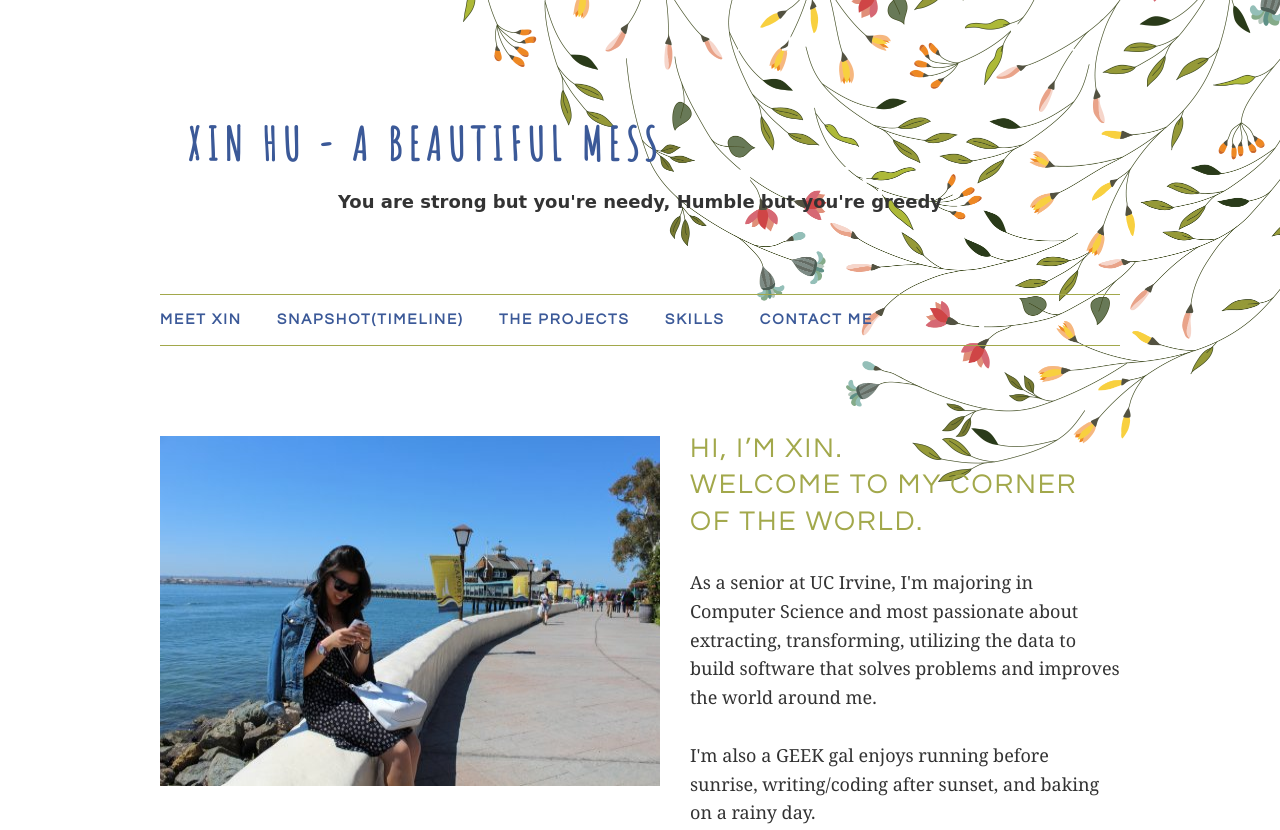
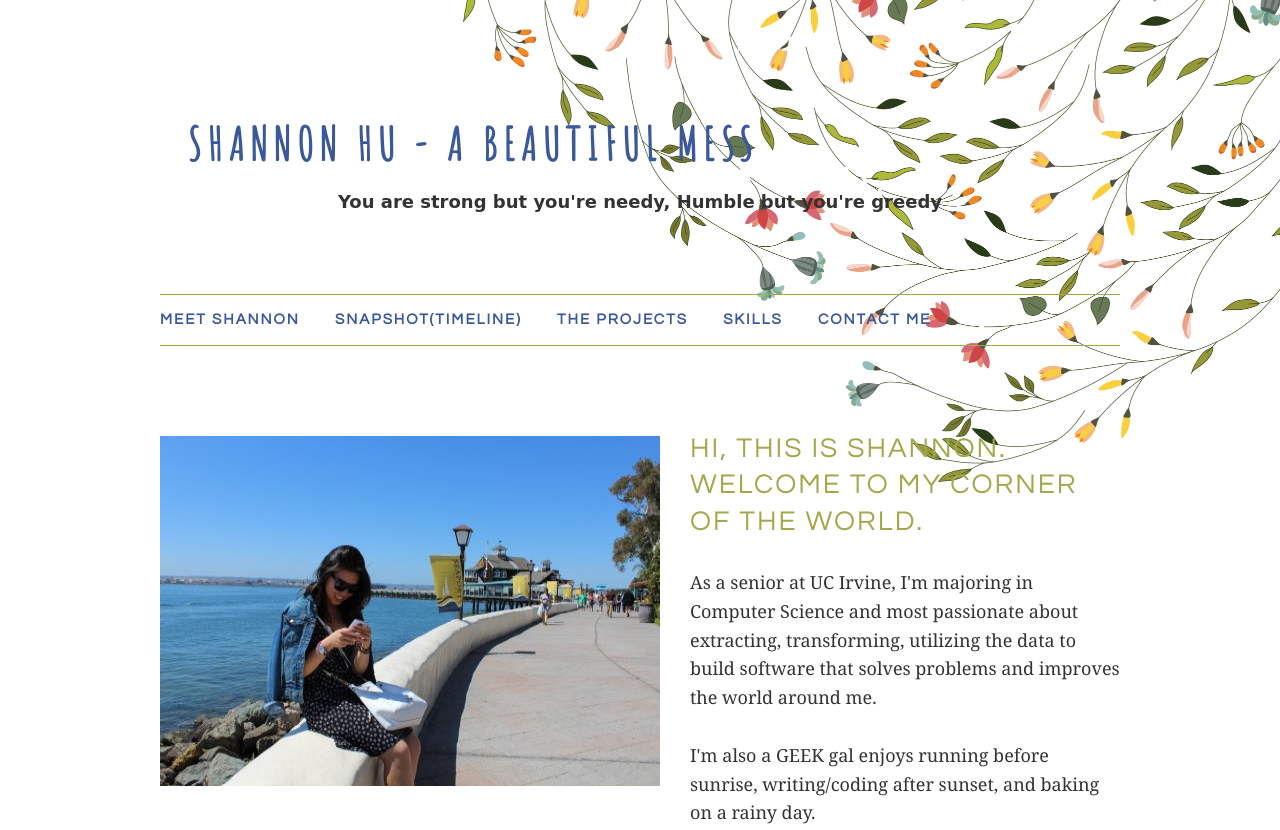
Before and after one commit to shannonhu/shannnonhu.github.io, a plain HTML site: page index.html in a window 1280 px wide. Shown: the top 830 px of the page. Drawn offline with Linux system fonts and the light colour scheme; a web font is replaced by a local one.

Commit message:
Update index.html

```diff
--- a/index.html
+++ b/index.html
@@ -1,7 +1,7 @@
 <!DOCTYPE HTML>
 <html>
 	<head>
-		<title>Hi，This is Xin</title>
+		<title>Hi，This is Shannon</title>
 		<meta name="author" content="Xin Hu">
 		<meta charset="utf-8" />
 		<meta name="viewport" content="width=device-width, initial-scale=1" />
@@ -16,14 +16,14 @@
 		<div id="header-container">
 			<header>
 				<h1><a href="index.html">
-							Xin Hu - A Beautiful Mess
+							Shannon Hu - A Beautiful Mess
  				</a></h1>
  			</header>
  				<p>You are strong but you're needy, Humble but you're greedy</p>
 			<nav>
 				<div class="menu-main-navigation-container">
 					<ul class="topnav">
-						<li id="meetXin"><a href="index.html">Meet Xin</a></li>
+						<li id="meetXin"><a href="index.html">Meet Shannon</a></li>
 						<li id="snapShot"><a href="timeline.html ">Snapshot(Timeline)</a></li>
 						<li id="theProject"><a href="projects.html">The Projects</a></li>
 						<li id="skills"><a href="skills.html">Skills</a></li>
@@ -43,7 +43,7 @@
 	    			</div>
 
 	    			<div id="second-col" class="column">
-	    				<h2>Hi, I’m Xin. </br> Welcome to my corner of the world.</h2>
+	    				<h2>Hi, this is Shannon. </br> Welcome to my corner of the world.</h2>
 	    				<p>As a senior at UC Irvine, I'm majoring in Computer Science and most passionate about extracting, transforming, utilizing the data to build software that solves problems and improves the world around me.</p>
 	    				</br>
 	    				<p>I'm also a GEEK gal enjoys running before sunrise, writing/coding after sunset, and baking on a rainy day.</p>
@@ -62,7 +62,7 @@
         <br/>
         <a href="https://www.facebook.com/shannonhu519"><i id="social-fb" class="fa fa-facebook-square fa-3x social"></i></a>
         <a href="https://twitter.com/phatfat_hu"><i id="social-tw" class="fa fa-twitter-square fa-3x social"></i></a>
-        <a href="https://www.instagram.com/xinapplehu/"><i id="social-ig" class="fa fa-instagram fa-3x social aria-hidden="true"></i></a>
+        <a href="https://www.instagram.com/shannonxinhu/"><i id="social-ig" class="fa fa-instagram fa-3x social aria-hidden="true"></i></a>
         <a href="https://www.linkedin.com/in/xin-shannon-hu"><i id="social-em" class="fa fa-linkedin fa-3x social"></i></a>
 		<p>© 2016 Xin Hu. All rights reserved.</p>
 	</footer>
```
